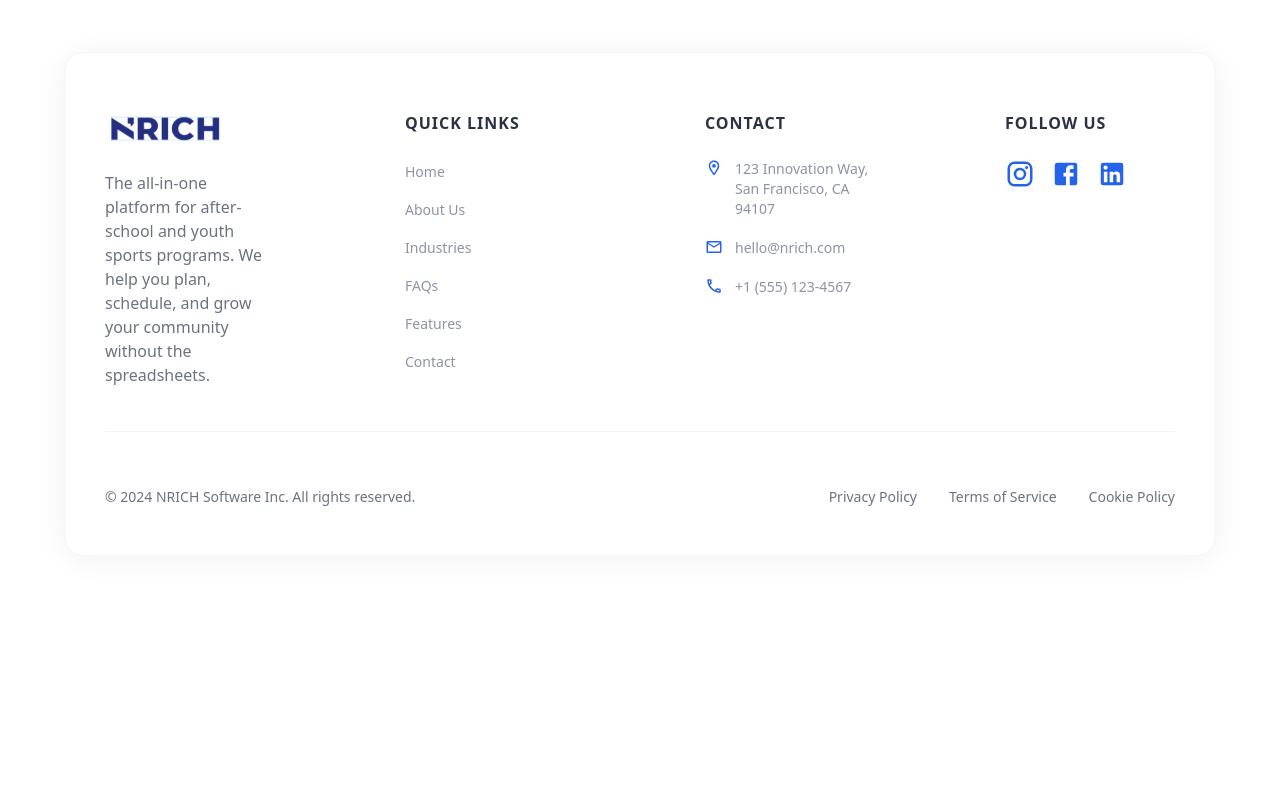
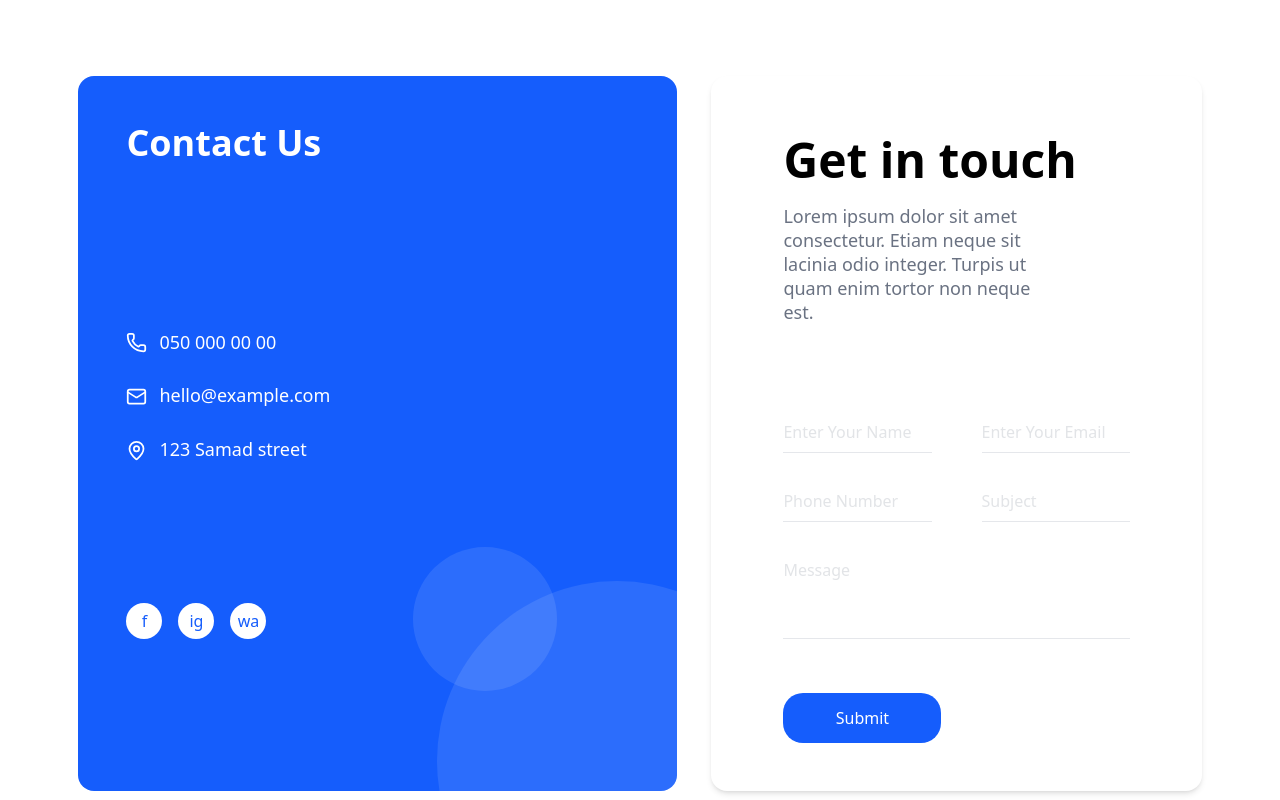
Before and after one commit to NigarHasanzda/Nrich_web, a Next.js app: page / in a window 1280 px wide. Shown: the part 1220-2020 px from the top of the page. Before the commit the page ends 1816 px from the top, so only its background shows below. Built offline with nearby package versions, Linux system fonts and the light colour scheme.

Commit message:
Contact Section

```diff
--- a/package.json
+++ b/package.json
@@ -8,6 +8,7 @@
     "start": "next start"
   },
   "dependencies": {
+    "lucide-react": "^0.577.0",
     "next": "16.1.6",
     "react": "19.2.3",
     "react-dom": "19.2.3"
--- a/src/app/page.tsx
+++ b/src/app/page.tsx
@@ -1,10 +1,12 @@
 import HeroSection from "@/components/_home/HeroSection";
+import ContactSection from "@/components/contact/ContactSection";
 import Image from "next/image";
 
 export default function Home() {
   return (
     <>
       <HeroSection/>
+      <ContactSection/>
     </>
   );
 }
--- /dev/null
+++ b/src/components/contact/ContactForm.tsx
@@ -0,0 +1,50 @@
+export default function ContactForm() {
+  return (
+    <div className="bg-white rounded-2xl p-12 px-18 shadow-md">
+      <h2 className="text-[48px] font-semibold mb-2">Get in touch</h2>
+      <p className="text-gray-500 text-[18px] leading-[24px] w-[80%] mb-8">
+       Lorem ipsum dolor sit amet consectetur. Etiam neque sit lacinia odio integer. Turpis ut quam enim tortor non neque est.
+      </p>
+
+      <form className=" mt-22  space-y-7">
+        {/* Row 1 */}
+        <div className="grid md:grid-cols-2 gap-[50px] text-[#C6C9CF]">
+          <Input placeholder="Enter Your Name" />
+          <Input placeholder="Enter Your Email" />
+        </div>
+
+        {/* Row 2 */}
+        <div className="grid md:grid-cols-2 gap-[50px] text-[#C6C9CF]">
+          <Input placeholder="Phone Number" />
+          <Input placeholder="Subject" />
+        </div>
+
+        <div className="text-[#c6c9cf]">
+          <textarea
+            placeholder="Message"
+            className="w-full border-b border-gray-200 focus:outline-none focus:border-blue-600 py-2 resize-none"
+            rows={3}
+          />
+        </div>
+
+        {/* Button */}
+        <button
+          type="submit"
+          className="bg-blue-600 w-[158px] h-[50px] mt-5 text-white px-6 py-2 rounded-[20px] hover:bg-blue-700 transition"
+        >
+          Submit
+        </button>
+      </form>
+    </div>
+  );
+}
+
+function Input({ placeholder }: { placeholder: string }) {
+  return (
+    <input
+      type="text"
+      placeholder={placeholder}
+      className="w-full border-b border-gray-200 focus:outline-none focus:border-blue-600 py-2"
+    />
+  );
+}
--- /dev/null
+++ b/src/components/contact/ContactInfo.tsx
@@ -0,0 +1,45 @@
+import { Phone, Mail, MapPin } from "lucide-react";
+export default function ContactInfo() {
+  return (
+    <div className="bg-blue-600 min-h-[647px] w-[599px] text-white rounded-2xl p-10 px-12 relative overflow-hidden flex flex-col">
+
+      {/* TITLE */}
+      <h2 className="text-[36px] font-semibold">Contact Us</h2>
+
+      {/* CONTACT INFO */}
+      <div className="space-y-7 text-sm mt-40">
+        <div className="flex items-center gap-3">
+          <Phone size={21} />
+          <span className="text-[18px] text-[#FFFFFF]">050 000 00 00</span>
+        </div>
+
+        <div className="flex items-center gap-3">
+          <Mail size={21} />
+          <span className="text-[18px] text-[#FFFFFF]">hello@example.com</span>
+        </div>
+
+        <div className="flex items-center gap-3">
+          <MapPin size={21} />
+          <span className="text-[18px] text-[#FFFFFF]">123 Samad street</span>
+        </div>
+      </div>
+
+      {/* SOCIALS */}
+      <div className="flex gap-4 mt-35">
+        <div className="w-9 h-9 bg-white text-blue-600 flex items-center justify-center rounded-full cursor-pointer">
+          f
+        </div>
+        <div className="w-9 h-9 bg-white text-blue-600 flex items-center justify-center rounded-full cursor-pointer">
+          ig
+        </div>
+        <div className="w-9 h-9 bg-white text-blue-600 flex items-center justify-center rounded-full cursor-pointer">
+          wa
+        </div>
+      </div>
+
+      {/* DECOR */}
+      <div className="absolute bottom-[-150px] right-[-120px] w-90 h-90 bg-white/10 rounded-full" />
+      <div className="absolute bottom-[100px] right-[120px] w-36 h-36 bg-white/10 rounded-full" />
+    </div>
+  );
+}
--- /dev/null
+++ b/src/components/contact/ContactSection.tsx
@@ -0,0 +1,13 @@
+import ContactInfo from "./ContactInfo";
+import ContactForm from "./ContactForm";
+
+export default function ContactSection() {
+  return (
+    <section className="w-full py-16 px-4 flex justify-center">
+      <div className="max-w-[90%] w-full grid md:grid-cols-[1fr_1.5fr] gap-[34px]">
+        <ContactInfo />
+        <ContactForm />
+      </div>
+    </section>
+  );
+}
```
Also changed, not shown: 1 other file (tests, documents, lock files or other folders).
